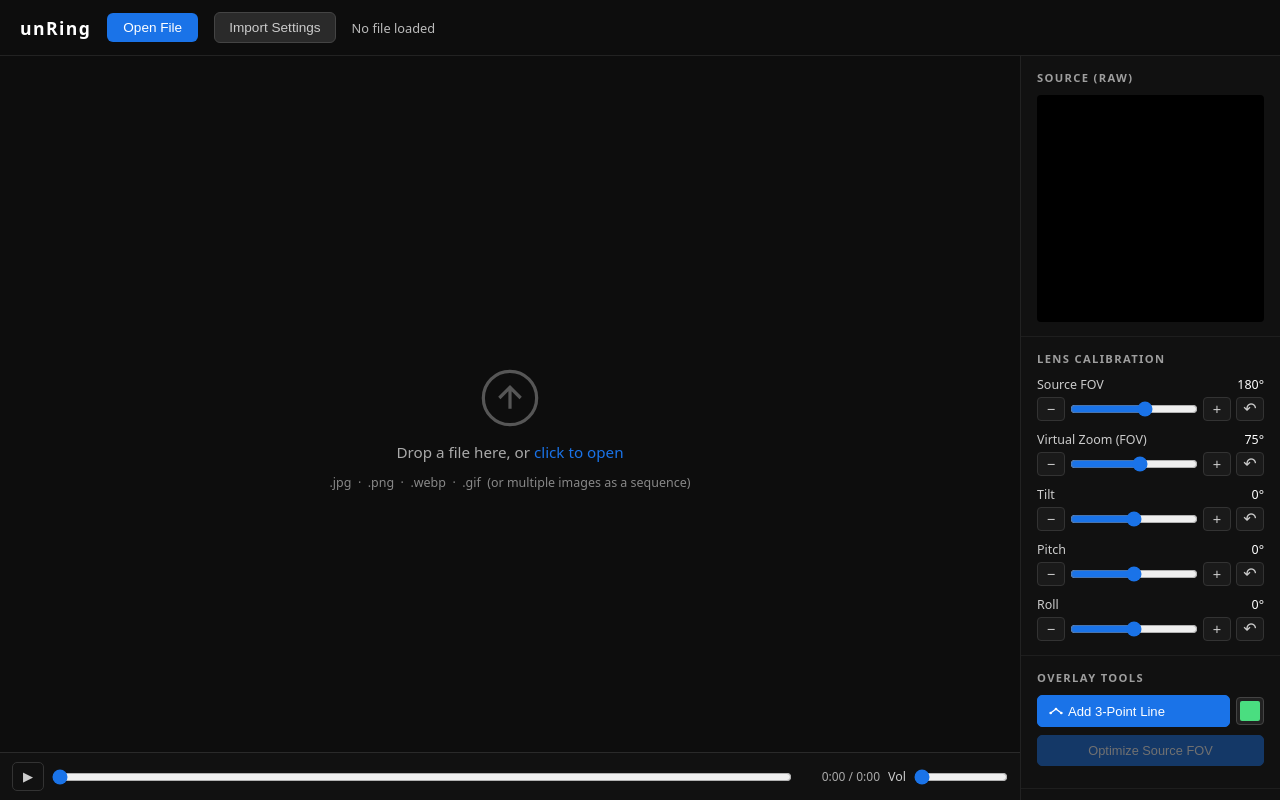
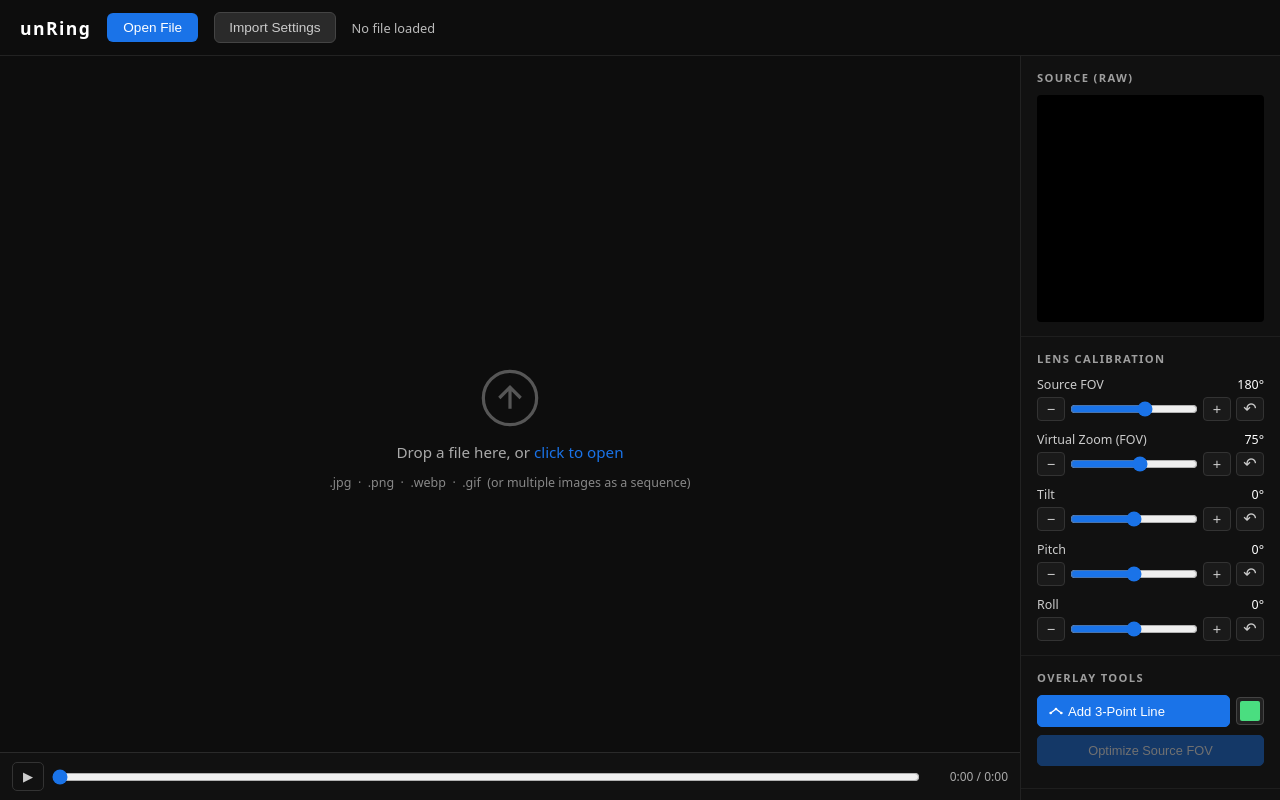
Before and after one commit to RunaR-Apps/unRing, a website built with Vite: page index.html in a window 1280 px wide. Built offline with nearby package versions, Linux system fonts and the light colour scheme.

Commit message:
removed the volumeslider

```diff
--- a/index.html
+++ b/index.html
@@ -297,18 +297,6 @@
       text-align: right;
     }
 
-    /* Compact volume control stays beside the scrub bar. */
-    #volume-row {
-      display: flex;
-      align-items: center;
-      gap: 8px;
-      flex: 0 0 120px;
-    }
-
-    #volume-row label { font-size: 0.78rem; color: #ccc; white-space: nowrap; }
-
-    #vol-slider { flex: 1; accent-color: #1a73e8; cursor: pointer; }
-
     /* Export section */
     .full-btn {
       display: block;
@@ -502,10 +490,6 @@
           <span id="mark-out-marker" class="scrub-marker" title="Mark Out"></span>
         </div>
         <span id="time-label">0:00 / 0:00</span>
-        <div id="volume-row">
-          <label>Vol</label>
-          <input type="range" id="vol-slider" min="0" max="1" step="0.01" value="0" />
-        </div>
       </div>
     </div>
 
--- a/main.js
+++ b/main.js
@@ -527,12 +527,10 @@ function updateSeqSeek() {
 }
 
 function setTransportMode(mode) {
-  const volRow = document.getElementById('volume-row');
   const sequence = mode === 'sequence';
   playPauseBtn.style.display = sequence ? '' : 'none';
   seekSlider.style.display = sequence ? '' : 'none';
   timeLabel.style.display = sequence ? '' : 'none';
-  volRow.style.display = 'none';
 }
 
 function loadImageFile(file) {
```
